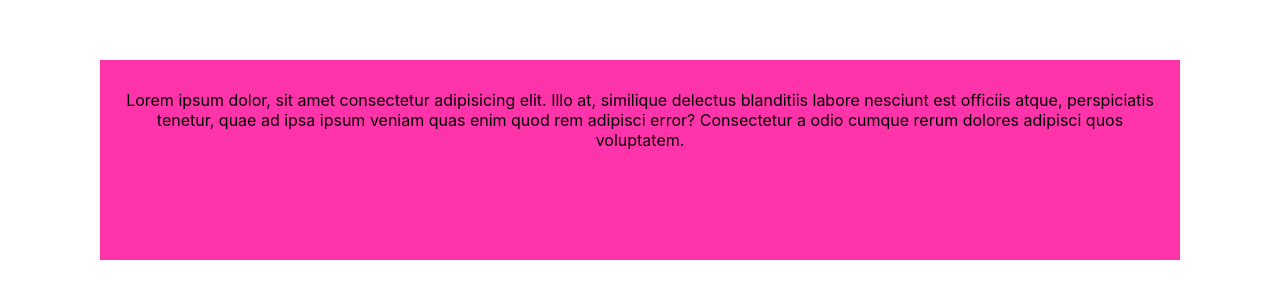
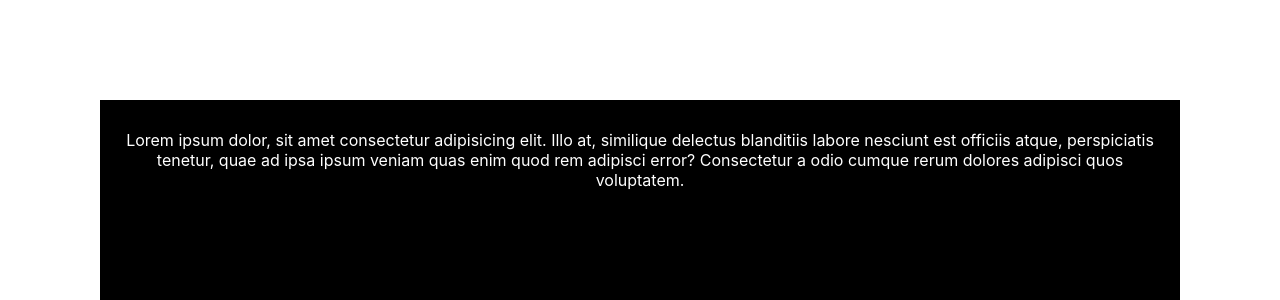
Before and after one commit to shirazkhan/Cake-Central, a React (Create React App) app: page / in a window 1280 px wide. Shown: the part 1050-1350 px from the top of the page. Before the commit the page ends 1310 px from the top, so only its background shows below. Built offline with nearby package versions, Linux system fonts and the light colour scheme.

Commit message:
Create content margin variables at 50px each

```diff
--- a/src/App.js
+++ b/src/App.js
@@ -38,13 +38,8 @@ function App() {
         </Header>
         <PrimaryContent>
           <TestPrimaryContent />
+          <TestPrimaryContent />
         </PrimaryContent>
-        <SideBar>
-          Lorem ipsum, dolor sit amet consectetur adipisicing elit.
-          Inventore mollitia neque eaque error illum, beatae, porro velit ullam harum saepe provident aliquam?
-          Quod rerum deserunt nemo excepturi saepe dignissimos cupiditate qui hic, iste aspernatur explicabo?
-          Illum odit debitis distinctio accusamus.
-        </SideBar>
         <Footer>
           Lorem ipsum dolor, sit amet consectetur adipisicing elit.
           Illo at, similique delectus blanditiis labore nesciunt est officiis atque,
--- a/src/styled/App.js
+++ b/src/styled/App.js
@@ -8,10 +8,14 @@ const FOOTER_HEIGHT = "200px";
 const NAV_MENU_WIDTH = "250px";
 const NAV_GAP = "50px";
 const NAV_LINKS_ALIGNMENT = "flex-end";
+const CONTENT_H_MARGIN = "50px";
+const CONTENT_V_MARGIN = "50px";
 const HAMBURGER_COLOR = "black";
 const NAV_COLOR = "rgba(255,255,255,0.80)";
 const NAV_FONT_COLOR = "black";
 const CONTENT_FONT_COLOR = "black";
+const FOOTER_FONT_COLOR = "white";
+const FOOTER_COLOR = "black";
 const MOBILE = "781px";
 //const TABLET = "1050px";
 
@@ -20,22 +24,13 @@ export const MainGrid = styled.div`
   display: grid;
   grid-template-areas:
     "Header Header Header"
-    "PrimaryContent PrimaryContent SideBar"
+    "PrimaryContent PrimaryContent PrimaryContent"
     "Footer Footer Footer";
   text-align: center;
   grid-template-rows: ${MOBILE_NAV_HEIGHT} auto ${FOOTER_HEIGHT};
-  grid-template-columns: 1fr 1fr 0.75fr;
+  grid-template-columns: 1fr 1fr 1fr;
   margin: 0 auto;
   max-width: ${WEBSITE_WIDTH};
-
-  @media (max-width:${MOBILE}){
-    grid-template-areas:
-      "Header Header Header"
-      "PrimaryContent PrimaryContent PrimaryContent"
-      "SideBar SideBar SideBar"
-      "Footer Footer Footer";
-    grid-template-rows: ${MOBILE_NAV_HEIGHT} auto auto ${FOOTER_HEIGHT};
-  }
 
 `;
 
@@ -184,7 +179,7 @@ export const SwitchUI = styled.label`
 export const PrimaryContent = styled.div`
   grid-area: PrimaryContent;
   min-height: 1000px;
-  padding: 30px 15px;
+  margin: ${CONTENT_V_MARGIN} ${CONTENT_H_MARGIN};
   color: ${CONTENT_FONT_COLOR};
 
 `;
@@ -197,8 +192,9 @@ export const SideBar = styled.div`
 
 export const Footer = styled.div`
   grid-area: Footer;
-  background: #f3a;
+  background: ${FOOTER_COLOR};
   padding: 30px 15px;
+  color: ${FOOTER_FONT_COLOR};
 `;
 
 export const NavSideMenu = styled.div`
```
